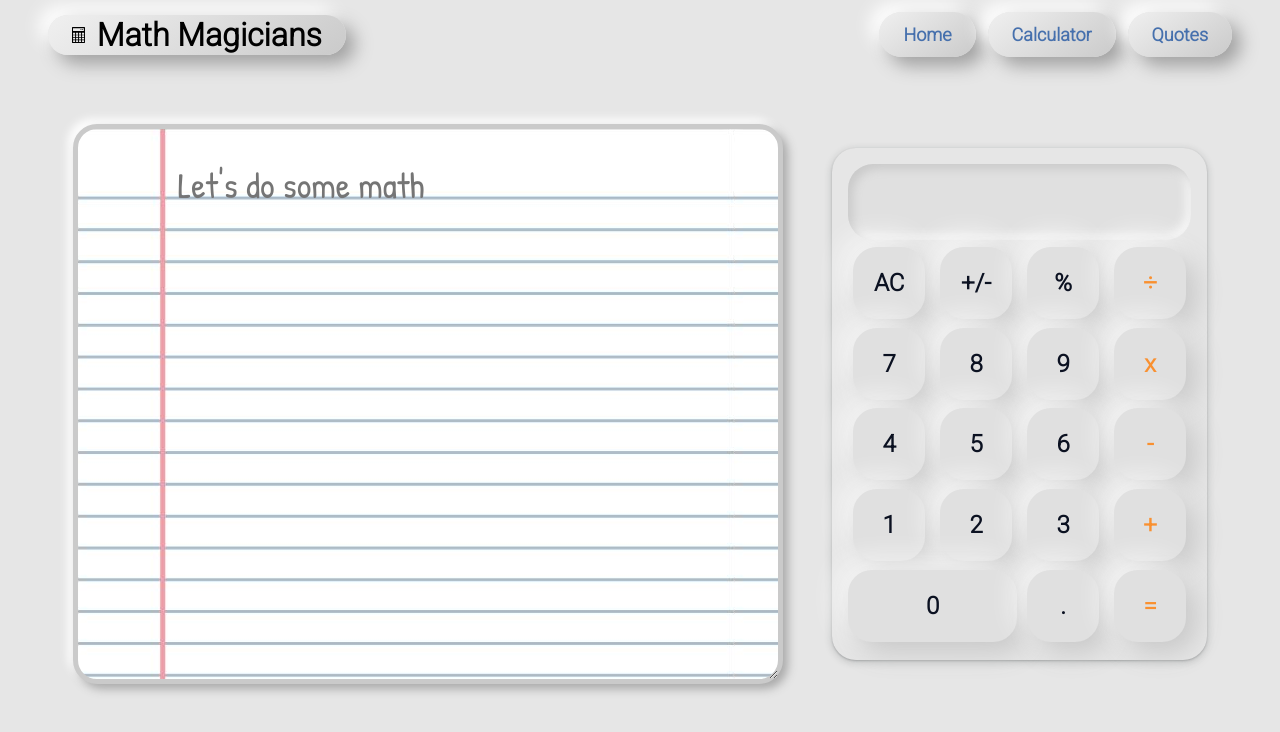
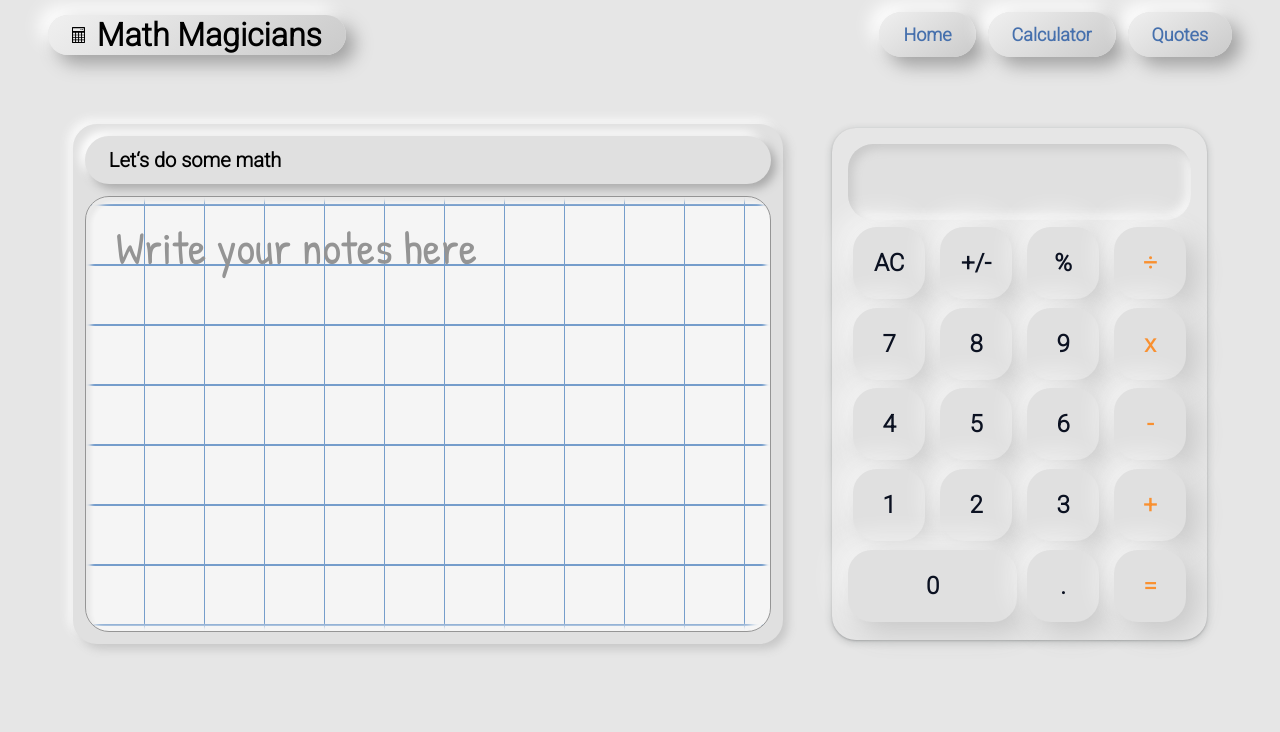
Before and after one commit to Sboursen/math-magicians, a React (Create React App) app: page /calculator in a window 1280 px wide. Shown: the top 732 px of the page. Built offline with nearby package versions, Linux system fonts and the light colour scheme.

Commit message:
Extract the notebook component with stayling

```diff
--- a/src/components/calculatorBody/calculatorBody.js
+++ b/src/components/calculatorBody/calculatorBody.js
@@ -1,24 +1,14 @@
 /* eslint-disable react/prefer-stateless-function */
 import React from 'react';
 import Calculator from '../calculator/calculator';
+import Notebook from '../notebook/notebook';
 import './calculatorBody.scss';
 
 export default class CalculatorBody extends React.Component {
   render() {
     return (
       <main className="Calculator-body">
-        <section className="notebook" data-testid="note_book">
-          <label htmlFor="notebook">
-            <textarea
-              className="notebook"
-              name="notebook"
-              id="notebook"
-              cols="30"
-              rows="10"
-              placeholder={"Let's do some math"}
-            />
-          </label>
-        </section>
+        <Notebook />
         <Calculator />
       </main>
     );
--- a/src/components/calculatorBody/calculatorBody.scss
+++ b/src/components/calculatorBody/calculatorBody.scss
@@ -10,32 +10,3 @@
   min-height: calc(100% - 3 * 48px);
   width: calc(100% - 2 * 48px);
 }
-
-section {
-  height: 70vh;
-  min-width: 60%;
-}
-
-label {
-  height: 100%;
-  width: 100%;
-}
-
-#notebook {
-  height: 100%;
-  padding: 40px 40px 20px 100px;
-  font-size: 36px;
-  color: #0b1121;
-  font-weight: 300;
-  width: 100%;
-  resize: vertical;
-  line-height: 32px;
-  -webkit-appearance: none;
-  background-image: url(../../../public/images/notebook.png);
-  background-repeat: repeat;
-  border-radius: 24px;
-  border-style: ridge;
-  border: 5px solid #cacaca;
-  box-shadow: 5px 5px 10px #aaa, -5px -5px 10px #fff;
-  font-family: 'Patrick Hand', cursive;
-}
--- /dev/null
+++ b/src/components/notebook/notebook.js
@@ -0,0 +1,23 @@
+import React from 'react';
+import './notebook.scss';
+
+export default class Notebook extends React.PureComponent {
+  render() {
+    return (
+      <section
+        className="notebook-container"
+        data-testid="note_book"
+      >
+        <div className="text">Let&lsquo;s do some math</div>
+        <label htmlFor="notebook">
+          <textarea
+            className="notebook"
+            name="notebook"
+            id="notebook"
+            placeholder="Write your notes here"
+          />
+        </label>
+      </section>
+    );
+  }
+}
--- /dev/null
+++ b/src/components/notebook/notebook.scss
@@ -0,0 +1,74 @@
+$grid-spacing: 1px;
+$grid-spacing-sm: 0.5px;
+
+section {
+  display: flex;
+  flex-direction: column;
+  align-items: stretch;
+  gap: 12px;
+  justify-content: stretch;
+  height: 520px;
+  min-width: 60%;
+  padding: 12px;
+  border-radius: 24px;
+  background: #e0e0e0;
+  box-shadow: 5px 5px 10px #c7c7c7, -5px -5px 10px #f9f9f9;
+}
+
+div.text {
+  font-size: 20px;
+  font-weight: 600;
+  box-shadow: 5px 5px 10px #aaa, -5px -5px 10px #fff;
+}
+
+label {
+  height: 100%;
+  width: 100%;
+}
+
+#notebook {
+  overflow-y: scroll;
+  scroll-behavior: smooth;
+  height: 100%;
+  width: 100%;
+  padding: 20px 30px;
+  font-size: 46px;
+  color: #0b1121;
+  font-weight: 300;
+  line-height: 60px;
+  resize: none;
+  -webkit-appearance: none;
+  background-color: #ffffff;
+  opacity: 0.7;
+  scroll-snap-type: block mandatory;
+  scroll-padding-top: 20px;
+  background-image: linear-gradient(
+      #4881c3 2.4px,
+      transparent 2.4px
+    ),
+    linear-gradient(
+      90deg,
+      #4881c3 $grid-spacing,
+      transparent $grid-spacing
+    ),
+    linear-gradient(
+      #4881c3 $grid-spacing-sm,
+      transparent $grid-spacing-sm
+    ),
+    linear-gradient(
+      90deg,
+      #4881c3 $grid-spacing-sm,
+      #ffffff $grid-spacing-sm
+    );
+  background-size: 60px 60px, 60px 60px, 12px 12px,
+    12px 12px;
+  background-position: -$grid-spacing -$grid-spacing,
+    -$grid-spacing -$grid-spacing,
+    -$grid-spacing-sm -$grid-spacing-sm,
+    -$grid-spacing-sm -$grid-spacing-sm;
+  border-radius: 24px;
+  background-color: #ffffff;
+  box-shadow: inset 5px 5px 4px #ededed,
+    inset -5px -5px 4px #ffffff;
+  font-family: 'Patrick Hand', cursive;
+}
```
